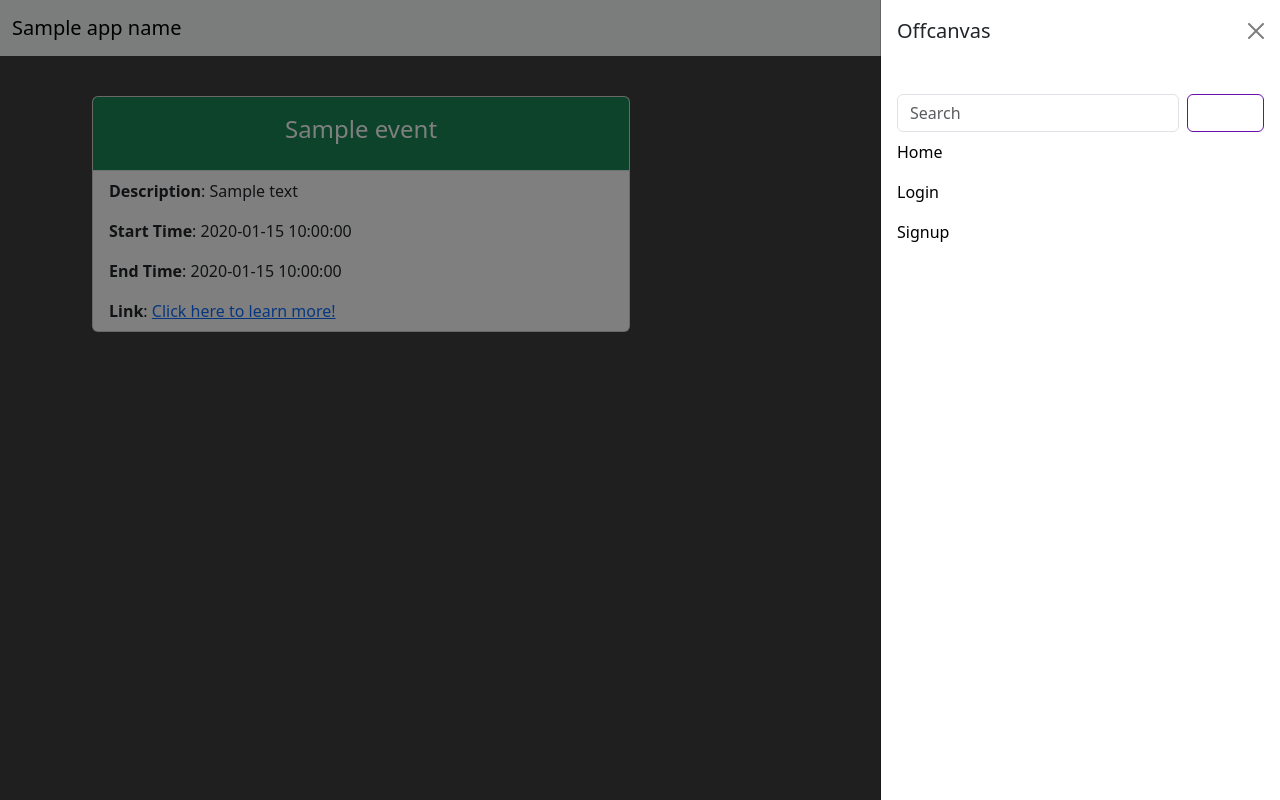
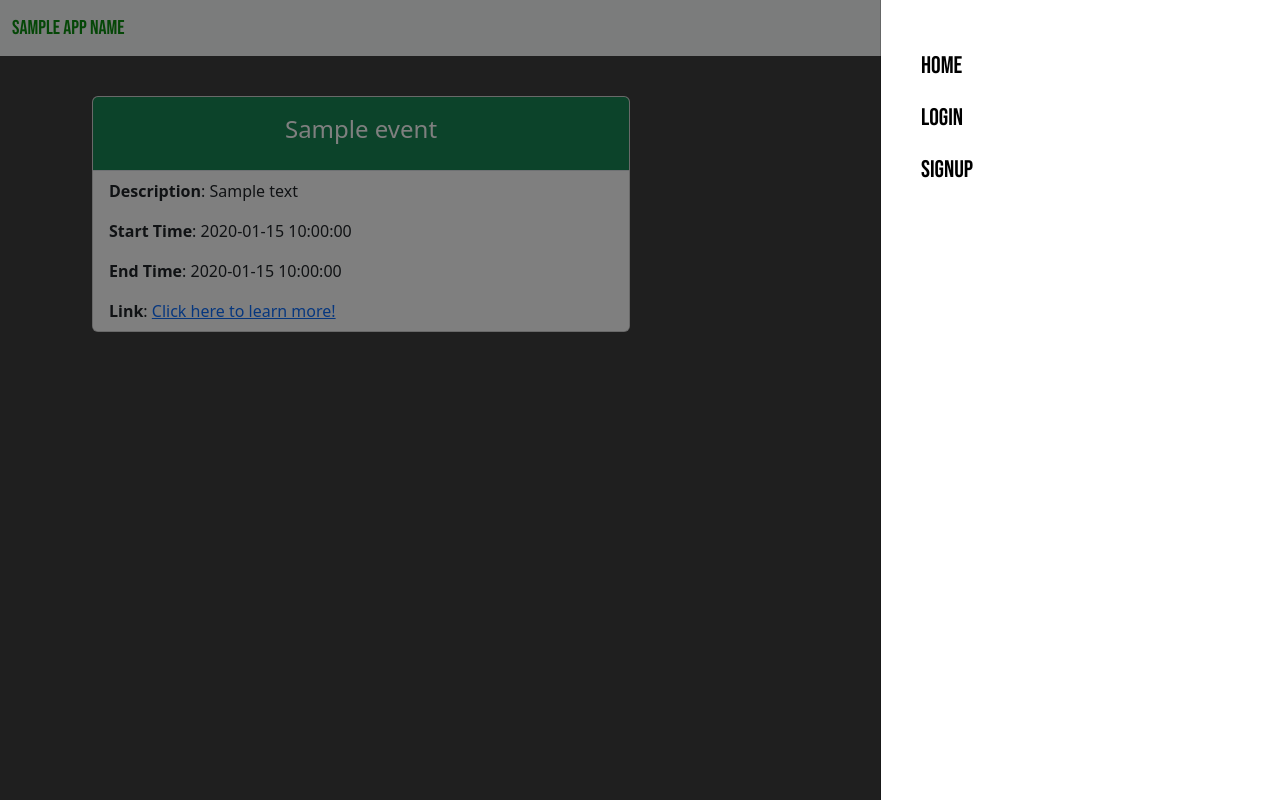
Before and after one commit to pedropa140/HACKRU2024, a Python web app: template flask/templates/events.html in a window 1280 px wide, after a click that opens the changed part. Run offline with Jinja, Linux system fonts and the light colour scheme; the template is opened without the code that fills it: most values are stand-ins (such as "Sample title", 1, 10 or a date in 2020).

Commit message:
amend navbar and planner

```diff
--- a/flask/static/colors.css
+++ b/flask/static/colors.css
@@ -1,7 +1,9 @@
 :root {
-    --primary-color:#6a0dad;
+    --primary-color:rgb(10, 144, 15);
     --purple-color: #9c54b4;
     --text-color:#fff;
 
+
+
     --btn-hover:#8b44af;
 }
--- a/flask/static/navbar.css
+++ b/flask/static/navbar.css
@@ -1,9 +1,20 @@
 @import url('../static/colors.css');
-@import url('../static/names.css');
+@import url('https://fonts.googleapis.com/css2?family=Bebas+Neue&display=swap');
+
 .btn-custom {
     color: var(--text-color);
     background-color: transparent;
     border-color: var(--primary-color);
+}
+
+.navbar-brand {
+    color: var(--primary-color);
+    font-style: bold;
+    font-family: 'Bebas Neue', sans-serif;
+}
+
+.nav-item {
+    font-family: 'Bebas Neue', sans-serif;
 }
 
 /* Optionally adjust hover and active states: */
--- a/flask/templates/main.html
+++ b/flask/templates/main.html
@@ -7,7 +7,8 @@
 </header>
 <body class="bg-white">
     <div>
-        <iframe title="Cartoon Lowpoly Earth Planet 2 UVW textured" frameborder="0" allowfullscreen mozallowfullscreen="true" webkitallowfullscreen="true" allow="autoplay; fullscreen; xr-spatial-tracking" xr-spatial-tracking execution-while-out-of-viewport execution-while-not-rendered web-share height=600 width=100%% src="https://sketchfab.com/models/73dd3283bf6d45a3a62d4806f3044633/embed?autospin=1&autostart=1&ui_hint=0&dnt=1"> </iframe>
+        <h1>GREEN HABITS</h1>
+        <iframe title="Cartoon Lowpoly Earth Planet 2 UVW textured" frameborder="0" allowfullscreen mozallowfullscreen="true" webkitallowfullscreen="true" allow="autoplay; fullscreen; xr-spatial-tracking" xr-spatial-tracking execution-while-out-of-viewport execution-while-not-rendered web-share height=600 width=100% src="https://sketchfab.com/models/73dd3283bf6d45a3a62d4806f3044633/embed?autospin=1&autostart=1&ui_hint=0&dnt=1" style="pointer-events:none; top:-5rem; position:relative;"> </iframe>
     </div>
     <div class="lc-block card border-0 text-center rounded p-4 p-lg-6 flex">
         <div class="row card-body mb-3 mb-lg-4">
--- a/flask/templates/navbar.html
+++ b/flask/templates/navbar.html
@@ -29,33 +29,8 @@ crossorigin="anonymous"
       id="offcanvasNavbar"
       aria-labelledby="offcanvasNavbarLabel"
     >
-      <div class="offcanvas-header">
-        <h5 class="offcanvas-title" id="offcanvasNavbarLabel">
-          Offcanvas
-        </h5>
-        <!-- Close button -->
-        <button
-          type="button"
-          class="btn-close text-reset"
-          data-bs-dismiss="offcanvas"
-          aria-label="Close"
-        ></button>
-      </div>
-      <div class="offcanvas-body">
-        <!-- Search form -->
-        <form class="d-flex mt-3">
-          <input
-            class="form-control me-2"
-            type="search"
-            placeholder="Search"
-            aria-label="Search"
-          />
-          <button class="btn btn-outline-primary btn-custom" type="submit">
-            Search
-          </button>
-        </form>
-        <!-- Navbar items -->
-        <ul class="navbar-nav justify-content-end flex-grow-1 pe-3">
+      <div class="offcanvas-body flex fs-4">
+        <ul class="flex navbar-nav flex-grow-1 p-4 ">
           <li class="nav-item">
             <a
               class="nav-link active"
```
Also changed, not shown: flask/app.py (+6 -5 lines), flask/templates/sustainabilityplanner.html (+32 -9 lines).
